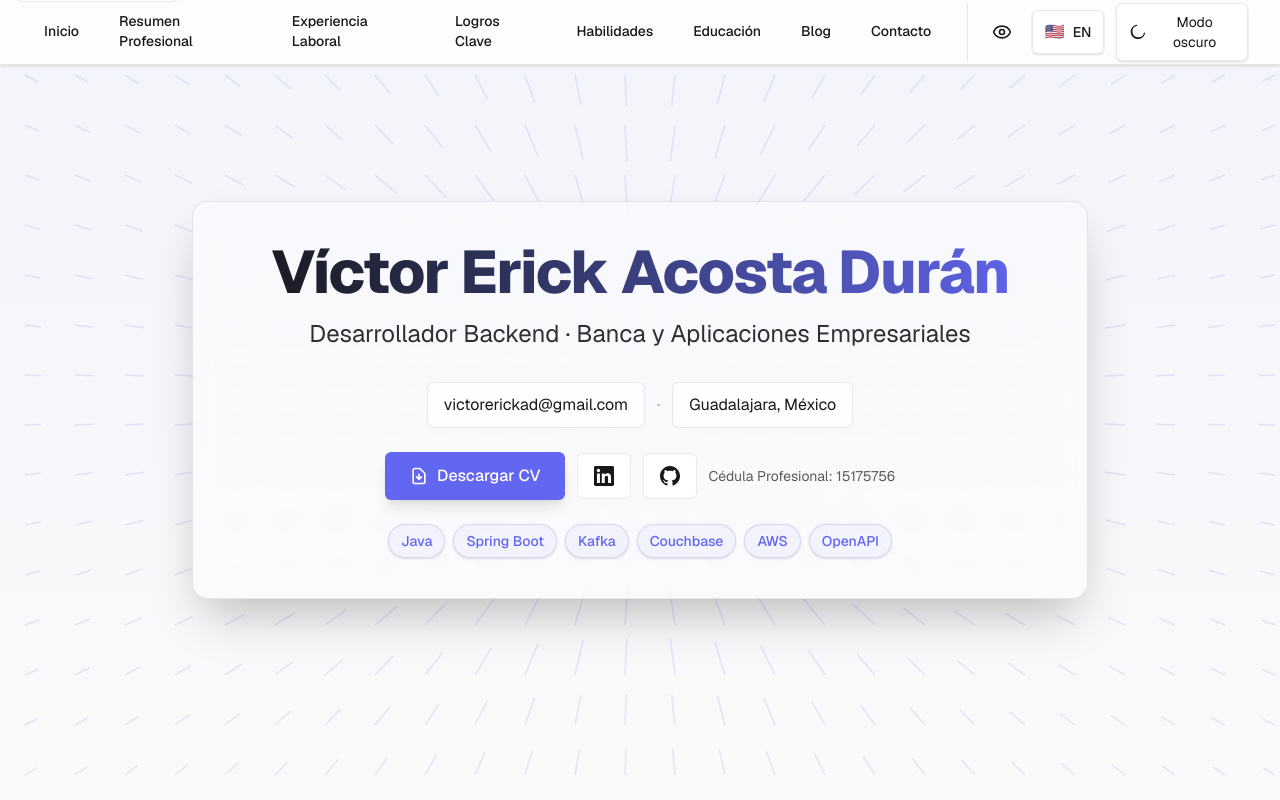
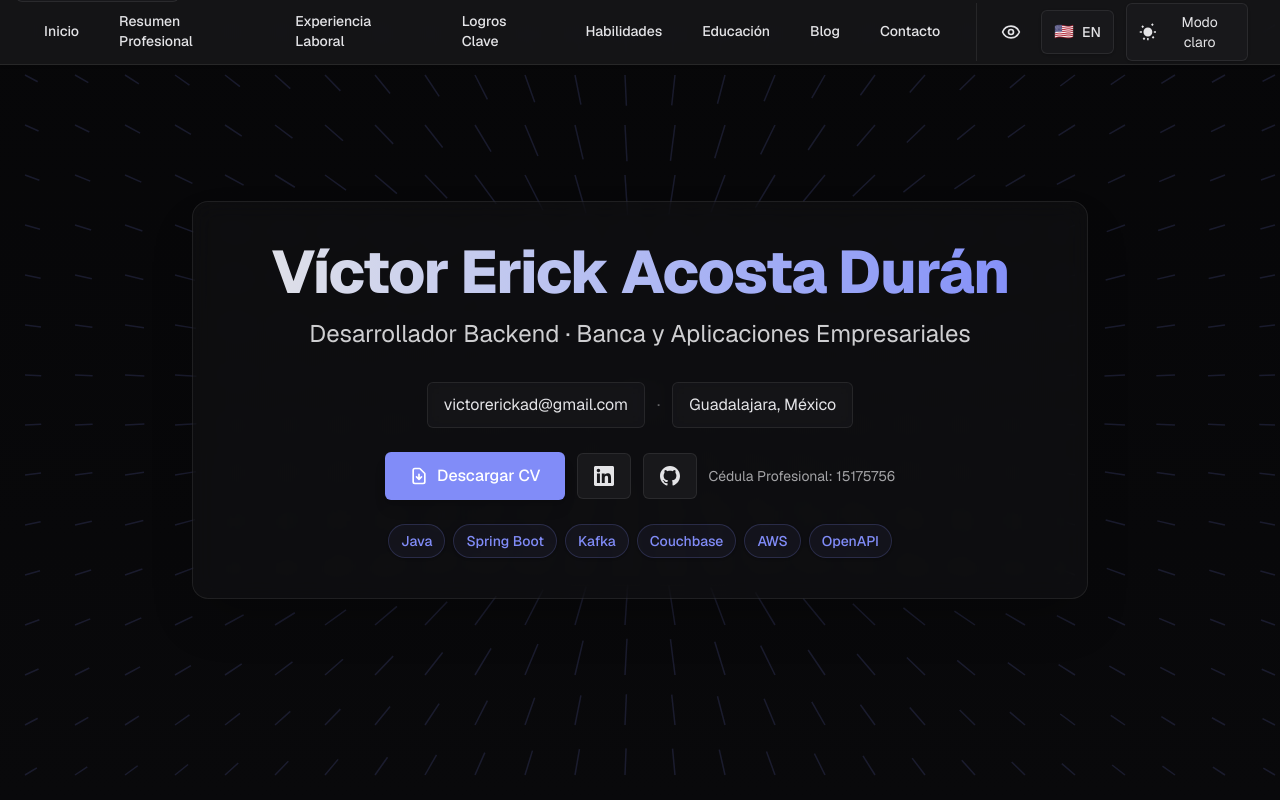
Before and after one commit to VtorErick/victor-portfolio, a Next.js app: page / in a window 1280 px wide. Shown: the top 800 px of the page. Built offline with nearby package versions, Linux system fonts and the light colour scheme.

Commit message:
Set dark mode as default theme

```diff
--- a/src/app/layout.tsx
+++ b/src/app/layout.tsx
@@ -46,7 +46,7 @@ export default function RootLayout({
       >
         <script
           dangerouslySetInnerHTML={{
-            __html: `(() => { try { var t = localStorage.getItem('theme'); if (!t) { t = window.matchMedia && window.matchMedia('(prefers-color-scheme: dark)').matches ? 'dark' : 'light'; } document.documentElement.setAttribute('data-theme', t); } catch (e) {} })();`,
+            __html: `(() => { try { var t = localStorage.getItem('theme'); if (!t) { t = 'dark'; } document.documentElement.setAttribute('data-theme', t); } catch (e) {} })();`,
           }}
         />
         <LanguageProvider>
--- a/src/hooks/useTheme.ts
+++ b/src/hooks/useTheme.ts
@@ -3,31 +3,31 @@ import { useEffect, useState, useCallback } from 'react';
 type Theme = 'light' | 'dark';
 
 function getPreferredTheme(): Theme {
-  if (typeof window === 'undefined') return 'light';
+  if (typeof window === 'undefined') return 'dark';
 
   const stored = window.localStorage.getItem('theme') as Theme | null;
   if (stored === 'light' || stored === 'dark') return stored;
 
   const prefersDark = window.matchMedia?.('(prefers-color-scheme: dark)').matches;
-  return prefersDark ? 'dark' : 'light';
+  return prefersDark ? 'dark' : 'dark';
 }
 
 export function useTheme() {
-  // Initialize with 'light' to match server-side default
+  // Initialize with 'dark' to match server-side default
   // This prevents hydration mismatch
-  const [theme, setTheme] = useState<Theme>('light');
+  const [theme, setTheme] = useState<Theme>('dark');
   const [mounted, setMounted] = useState(false);
 
   useEffect(() => {
     // Get the actual preference after mount
     const initial = getPreferredTheme();
     // Only update if it's different from the default
-    if (initial !== 'light') {
+    if (initial !== 'dark') {
       setTheme(initial);
       document.documentElement.setAttribute('data-theme', initial);
     } else {
       // Ensure attribute is set even if theme matches
-      document.documentElement.setAttribute('data-theme', 'light');
+      document.documentElement.setAttribute('data-theme', 'dark');
     }
     setMounted(true);
   }, []);
```
